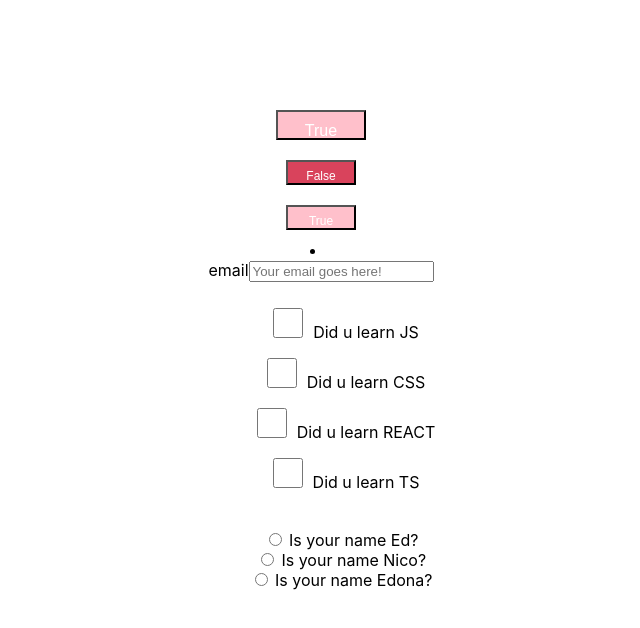
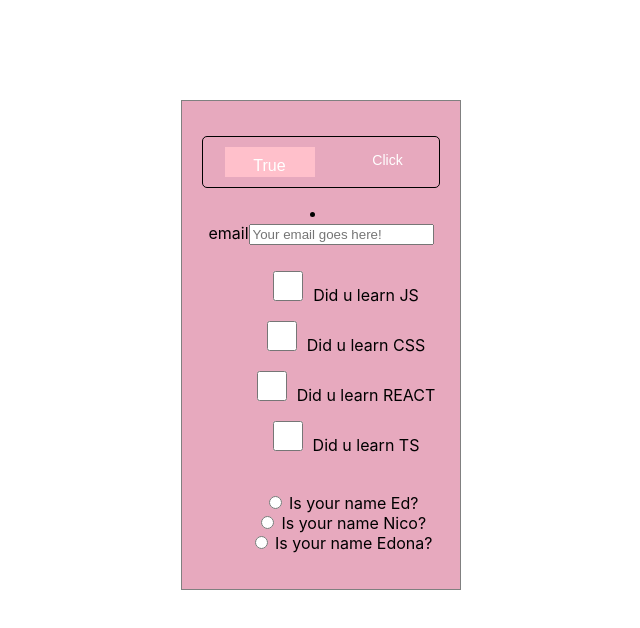
Before and after one commit to edonajemini/hoxton-react-library, a React (Vite) app: page / in a window 1280 px wide. Shown: the top 628 px of the page, without its empty margins (319-959 px from the left). Built offline with nearby package versions, Linux system fonts and the light colour scheme.

Commit message:
Fixed the buttons

```diff
--- a/src/App.css
+++ b/src/App.css
@@ -1,12 +1,21 @@
 .App {
-  margin: 100px;
+  margin: 100px 500px;
   text-align: center;
+  border: 1px solid gray;
+  background-color: rgba(216, 112, 147, 0.601);
+  padding: 20px;
 }
 .form-list {
   list-style: none;
   display: grid;
   gap: 2rem;
 }
-.btn-class{
-  width: 200px;
+
+.buttons {
+  display: grid;
+  grid-auto-flow: column;
+  border: 1px solid black;
+  border-radius: 5px;
+  margin:15px 0px;
+  background-color: ;
 }
--- a/src/App.tsx
+++ b/src/App.tsx
@@ -1,24 +1,26 @@
 import './App.css'
+import { useState } from 'react'
 import { Button } from './components/Button'
 import { Input } from './components/Input'
 import { CheckboxGroup } from "./components/CheckboxGroup"
 import { RadioGroup } from './components/RadioGroup'
 
 function App({setTrueorFalse}:any) {
+  const [buttonText, setButtonText] = useState('Click');
 
+  function handleClick() {
+    setButtonText('Hello');
+  }
   return (
     <div className="App">
+      <div className='buttons'>
       < Button size='big'
       onClick={() => {
         alert('Hello World')
       }}>True</Button>
-      < Button size='medium' secondary
-      onClick={() => {
-        setTrueorFalse(false)
-      }}>False</Button>
-      < Button size='medium'
-      onClick={() => {
-      }}>True</Button>
+      < Button size='small'
+       onClick={handleClick}>{buttonText}</Button>
+      </div>
       < Input />
       <ul className='form-list'>
         < CheckboxGroup children='' selected/>
--- a/src/components/Button.tsx
+++ b/src/components/Button.tsx
@@ -1,38 +1,36 @@
 
 type Props = {
     children: string
-    size?: 'big'| 'medium'|'small'
-    secondary?: boolean
+    size?: 'big'|'small'
+    clicked?: boolean
   }
 
+export function Button({children,size,clicked, ...props}:Props){
 
-export function Button({children,size='medium',secondary, ...props}:Props){
-    let style = {width: "90px", height:"30px",backgroundColor: 'pink', margin: "10px", padding:"5px", color: 'white', fontSize:'10px', textAlign: 'center'}
+
+
+    let style = {width: "90px", height:"30px",backgroundColor: 'pink', margin: "10px", padding:"5px", color: 'white', fontSize:'10px', textAlign: 'center', border:"none"}
     if  (size === 'big') {
         style.padding = "10px"
         style.width = "90px"
         style.height= "30px"
         style.fontSize = "16px"
     }
-    if  (size === 'medium') {
-        style.padding = "7px"
-        style.width = "70px"
-        style.height= "25px"
-        style.fontSize = "12px"
-    }
     if  (size === 'small') {
         style.padding = "5px"
         style.width = "60px"
         style.height= "20px"
-        style.fontSize = "10px"
+        style.fontSize = "14px"
+        style.backgroundColor = "transparent"
     }
-    if  (secondary) {
-       style.backgroundColor = "rgba(207, 14, 46, 0.778)"
+    if  (clicked) {
+       style.backgroundColor = "palevioletred"
     }
     return(
         <div>
+
             <button
-        className="btn" style ={style}{...props}>{children}</button>
+        className="btn" style= {style} {...props}> {children}</button>
         </div>
     )
 }
--- a/src/components/CheckboxGroup.tsx
+++ b/src/components/CheckboxGroup.tsx
@@ -3,7 +3,10 @@ type Props = {
     children: string
     selected?: boolean
   }
+
+
 export function CheckboxGroup({children, selected, ...props}:Props){
+
         const  [checkbox, setCheckboxes] =  useState([ "Did u learn JS", "Did u learn CSS", "Did u learn REACT", "Did u learn TS",])
         let style = { width: "20px", height:"20px", margin: "10px", fontSize:'10px', textDecoration: "none"};
         if  (selected) {
@@ -16,9 +19,7 @@ export function CheckboxGroup({children, selected, ...props}:Props){
             <li>
           {checkbox.map(item => (<div className='checkbox-list'>
             <input type="checkbox" name='letters' className='checkbox-letters' style={style} required
-            onSelect={()=>{selected}}
-            />
-
+            onSelect={()=>{}} />
             <label>{item}</label>
             </div>
             ))}
```
